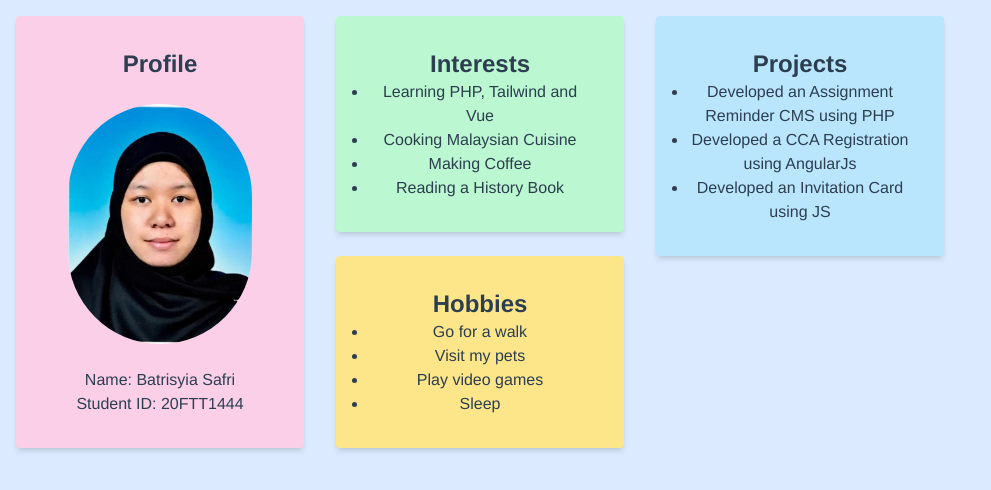
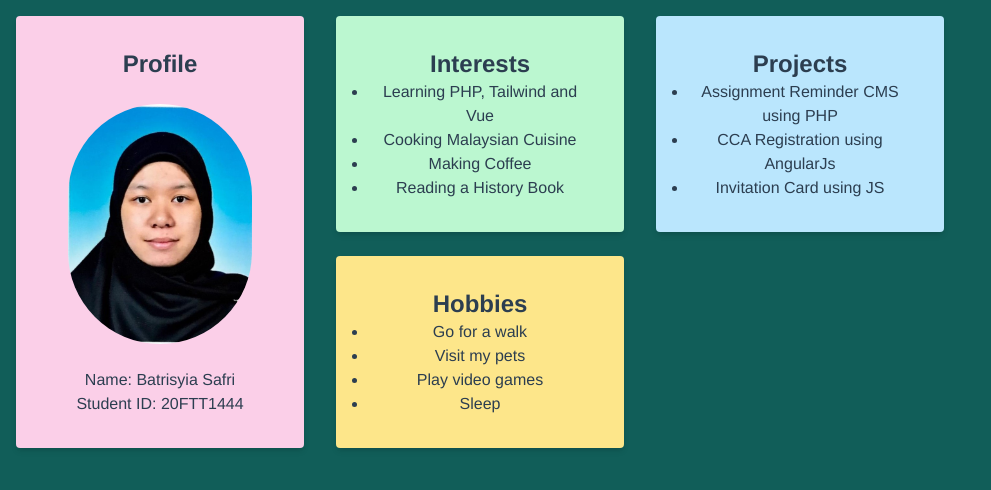
Before and after one commit to batrisyiasafri/20ftt1444-as3, a Vue app: page / in a window 1280 px wide. Shown: the top 490 px of the page, without its empty margins (0-991 px from the left). Built offline with nearby package versions, Linux system fonts and the light colour scheme.

Commit message:
Changing the background color to Teal

```diff
--- a/src/App.vue
+++ b/src/App.vue
@@ -6,9 +6,9 @@ import HelloWorld from './components/HelloWorld.vue'
 
 <template>
 
-  <body class="bg-blue-100 w-screen h-screen">
+  <body class="bg-teal-800 w-screen h-screen ">
 
-  <div class="grid lg:grid-cols-4">
+  <div class="grid lg:grid-cols-4 ">
     <div class="w-full p-4 lg:w-80">
         <div class="p-8 bg-pink-200 rounded shadow-md">
           <h2 class="text-2xl font-bold">Profile</h2>
@@ -49,9 +49,9 @@ import HelloWorld from './components/HelloWorld.vue'
         <div class="p-8 bg-sky-200 rounded shadow-md">
             <h2 class="text-2xl font-bold">Projects</h2>
             <ul class="list-disc">
-            <li class="text-grey-200">Developed an Assignment Reminder CMS using PHP</li>
-            <li class="text-grey-200">Developed a CCA Registration using AngularJs</li>
-            <li class="text-grey-200">Developed an Invitation Card using JS </li>
+            <li class="text-grey-200">Assignment Reminder CMS using PHP</li>
+            <li class="text-grey-200">CCA Registration using AngularJs</li>
+            <li class="text-grey-200">Invitation Card using JS </li>
             </ul>
         </div>
       </div>
```
